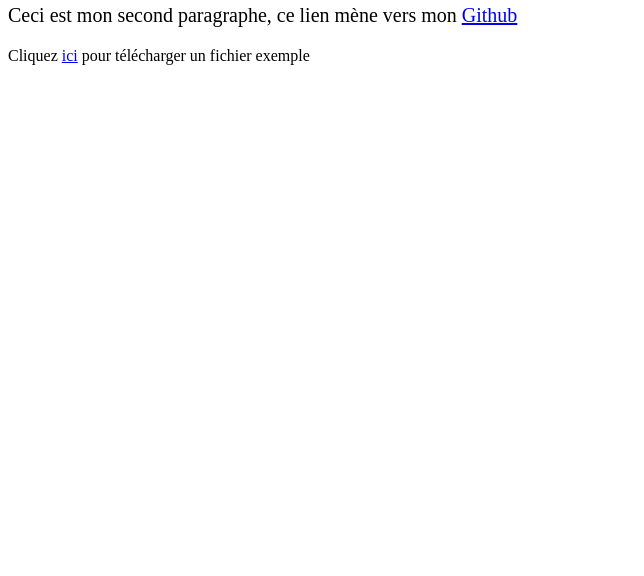
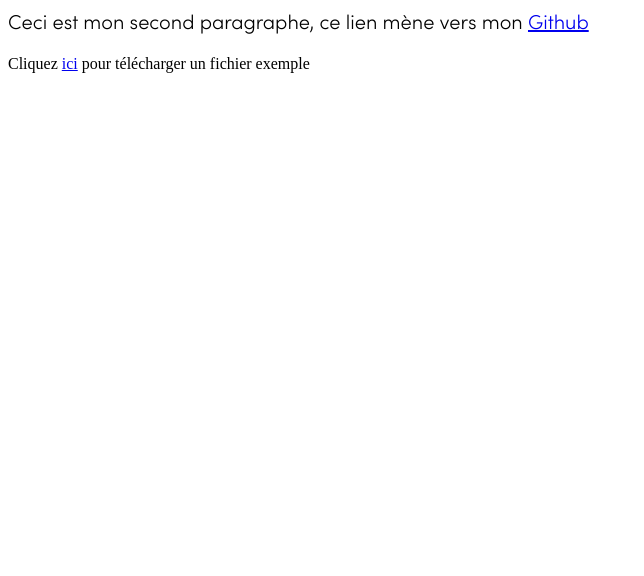
Before and after one commit to MaryleneH/ressources_html_css, a plain HTML site: page fichiers_exercices/exemple_fichier_html.html in a window 1280 px wide. Shown: the part 224-800 px from the top of the page, without its empty margins (0-644 px from the left). Drawn offline with Linux system fonts and the light colour scheme.

Commit message:
changement de police

```diff
--- a/fichiers_exercices/style.css
+++ b/fichiers_exercices/style.css
@@ -1,3 +1,13 @@
+
+@font-face {
+    font-family: 'sofiapro-light';
+    src: url('fonts/sofiapro-light-webfont.woff2') format('woff2'),
+         url('fonts/sofiapro-light-webfont.woff') format('woff');
+    font-weight: normal;
+    font-style: normal;
+
+}
+
 h1
 {
 	color:#00b894;
@@ -8,4 +18,5 @@ h1
 p
 {
 	font-size: 20px;
+	font-family: 'sofiapro-light', Arial, serif;
 }
```
Also changed, not shown: fichiers_exercices/fonts/sofiapro-light-webfont.woff (added), fichiers_exercices/fonts/sofiapro-light-webfont.woff2 (added).
